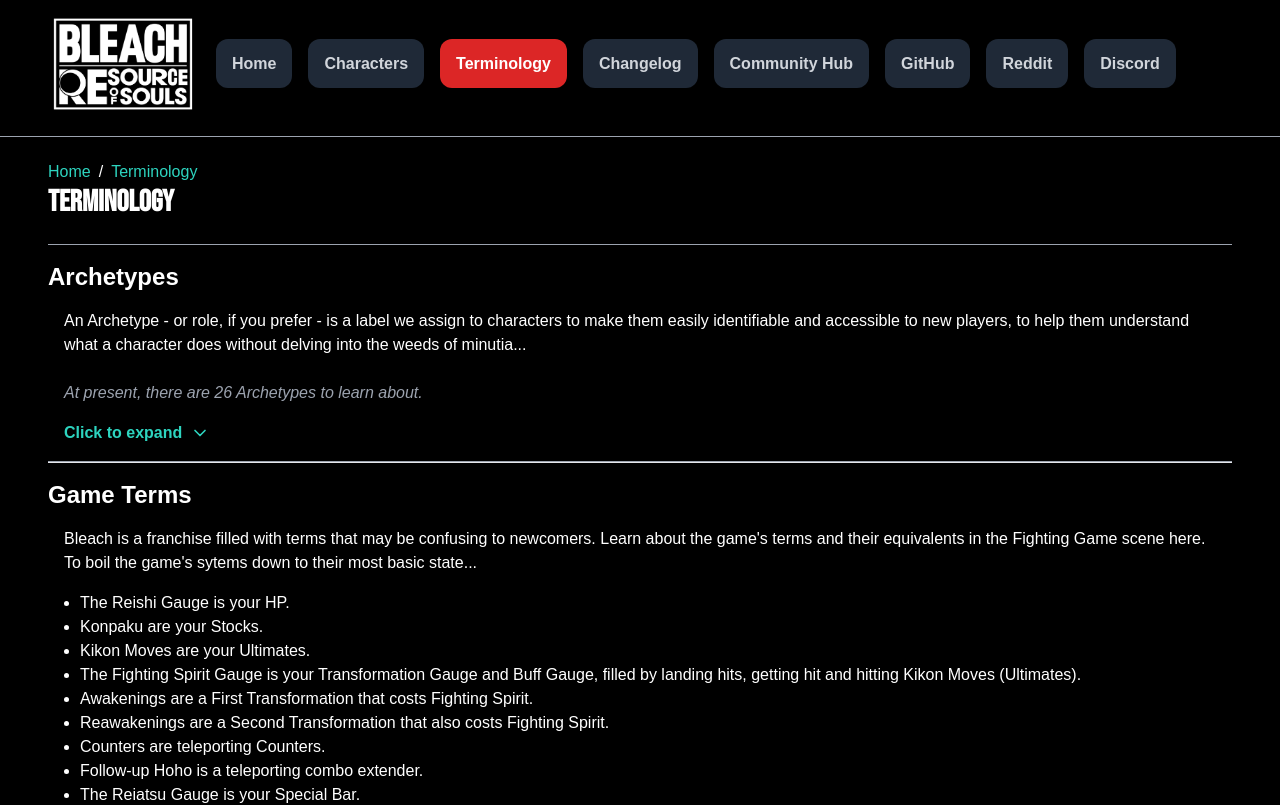
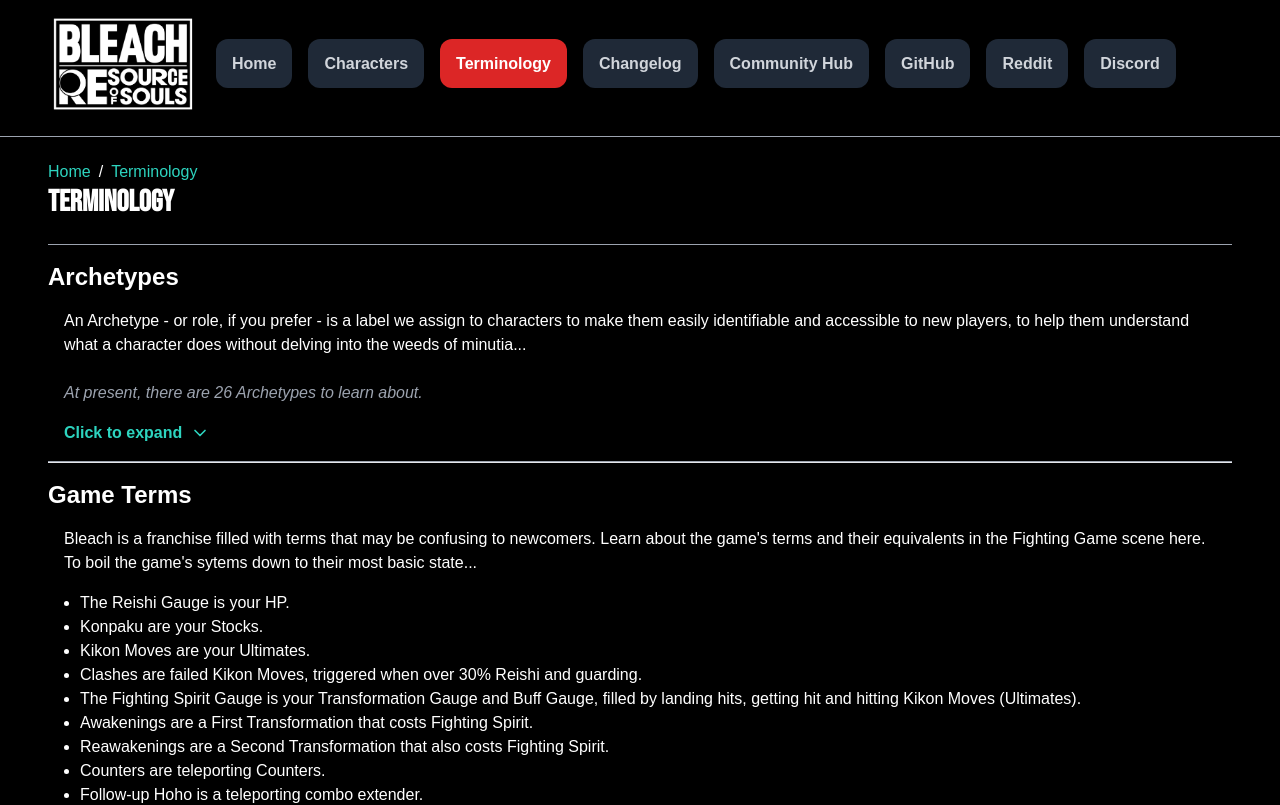
Before and after one commit to adaptajoe/resource-of-souls, a Next.js app: page /terminology in a window 1280 px wide. Shown: the top 805 px of the page. Built offline with nearby package versions, Linux system fonts and the light colour scheme.

Commit message:
fix(bl-1): add clashes to terminology guide

```diff
--- a/src/app/terminology/page.tsx
+++ b/src/app/terminology/page.tsx
@@ -191,6 +191,7 @@
                 <li>The Reishi Gauge is your HP.</li>
                 <li>Konpaku are your Stocks.</li>
                 <li>Kikon Moves are your Ultimates.</li>
+                <li>Clashes are failed Kikon Moves, triggered when over 30% Reishi and guarding.</li>
                 <li>The Fighting Spirit Gauge is your Transformation Gauge and Buff Gauge, filled by landing hits, getting hit and hitting Kikon Moves (Ultimates).</li>
                 <li>Awakenings are a First Transformation that costs Fighting Spirit.</li>
                 <li>Reawakenings are a Second Transformation that also costs Fighting Spirit.</li>
```
